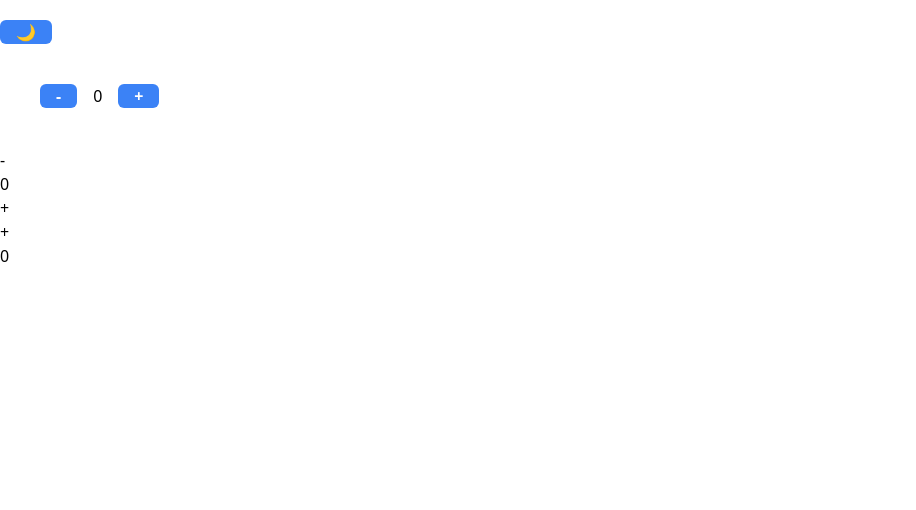
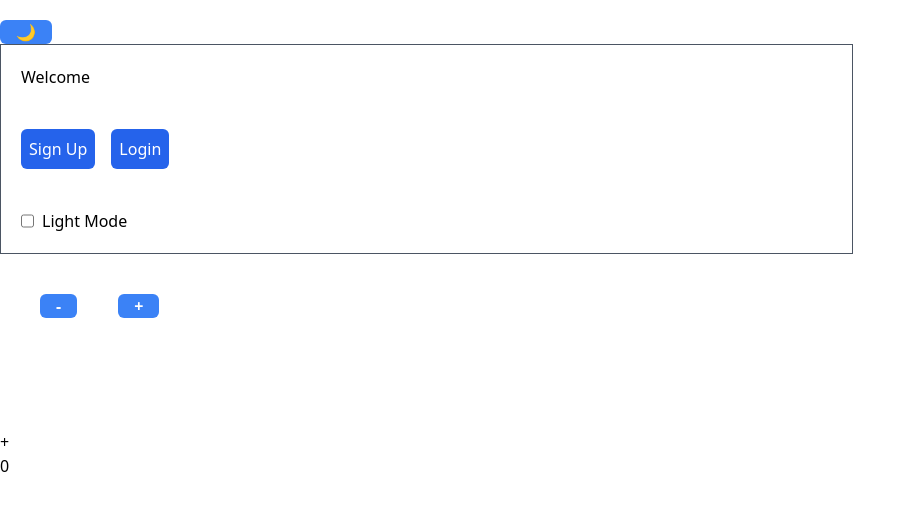
Before and after one commit to RefDev-Project/react-hooks, a React (Vite) app: page / in a window 1280 px wide. Shown: the top 510 px of the page, without its empty margins (0-916 px from the left). Built offline with nearby package versions, Linux system fonts and the light colour scheme; no server answers.

Commit message:
useContextHooks

```diff
--- a/src/ComponentHooks.jsx
+++ b/src/ComponentHooks.jsx
@@ -4,6 +4,7 @@ import UseLayoutEffect from "./Hooks/UseLayoutEffect";
 import UseReducer2 from "./Hooks/UseReducer2";
 import UseState from "./Hooks/UseState";
 import { DarkMode } from "./Hooks/UseContext";
+import UseContext2 from "./Hooks/UseContext2";
 
 function ComponentHooks() {
   const { isDarkMode, setIsDarkMode } = useContext(DarkMode);
@@ -16,6 +17,7 @@ function ComponentHooks() {
       <button className="hover:bg-blue-700 bg-blue-500 px-4 rounded-md text-white font-semibold mt-5" onClick={handleMode}>
         {isDarkMode ? "☀️" : "🌙"}
       </button>
+      <UseContext2 />
       <UseState />
       <UseReducer2 />
       <UseEffect />
--- /dev/null
+++ b/src/Hooks/UseContext2.jsx
@@ -0,0 +1,39 @@
+import { createContext, useContext, useState } from "react";
+
+const ThemeDarkMode = createContext();
+
+export default function UseContext2() {
+  const [theme, setTheme] = useState(false);
+
+  return (
+    <ThemeDarkMode.Provider value={{ theme, setTheme }}>
+      <div className={`border border-gray-600 w-4/6 p-5 ${theme ? "bg-black" : "bg-white"}`}>
+        <h1 className={`text-${theme ? "white" : "black"}`}>Welcome</h1>
+        <div className="flex gap-4 mt-10">
+          <button className="bg-blue-600 px-2 rounded-md text-white py-2" type="submit">
+            Sign Up
+          </button>
+          <button className="bg-blue-600 px-2 rounded-md text-white py-2" type="submit">
+            Login
+          </button>
+        </div>
+        <Input />
+      </div>
+    </ThemeDarkMode.Provider>
+  );
+}
+
+function Input() {
+  function handleChangeMode() {
+    setTheme((theme) => !theme);
+  }
+  const { theme, setTheme } = useContext(ThemeDarkMode);
+  return (
+    <div className="flex gap-2 mt-10">
+      <input type="checkbox" checked={theme} onChange={handleChangeMode} id="check" />
+      <label htmlFor="check" className={`text-${theme ? "white" : "black"}`}>
+        {theme ? "Dark Mode" : "Light Mode"}
+      </label>
+    </div>
+  );
+}
--- a/src/Hooks/UseReducer2.jsx
+++ b/src/Hooks/UseReducer2.jsx
@@ -17,7 +17,7 @@ function reducer(state, action) {
 
 function UseReducer2() {
   const [state, dispatch] = useReducer(reducer, { count: 0 });
-  const { isDarkMode } = useContext(DarkMode);
+  const isDarkMode = useContext(DarkMode);
 
   function handleIncrement() {
     dispatch({ type: "increment" });
--- /dev/null
+++ b/src/Hooks/UseRef.jsx
@@ -0,0 +1,3 @@
+function UseRef() {
+  return <>belom di buat</>;
+}
--- a/src/Hooks/UseState.jsx
+++ b/src/Hooks/UseState.jsx
@@ -3,7 +3,7 @@ import { DarkMode } from "./UseContext";
 
 function UseState() {
   const [count, setCount] = useState(0);
-  const { isDarkMode } = useContext(DarkMode);
+  const isDarkMode = useContext(DarkMode);
 
   function handleIncrement() {
     setCount((count) => count + 1);
```
